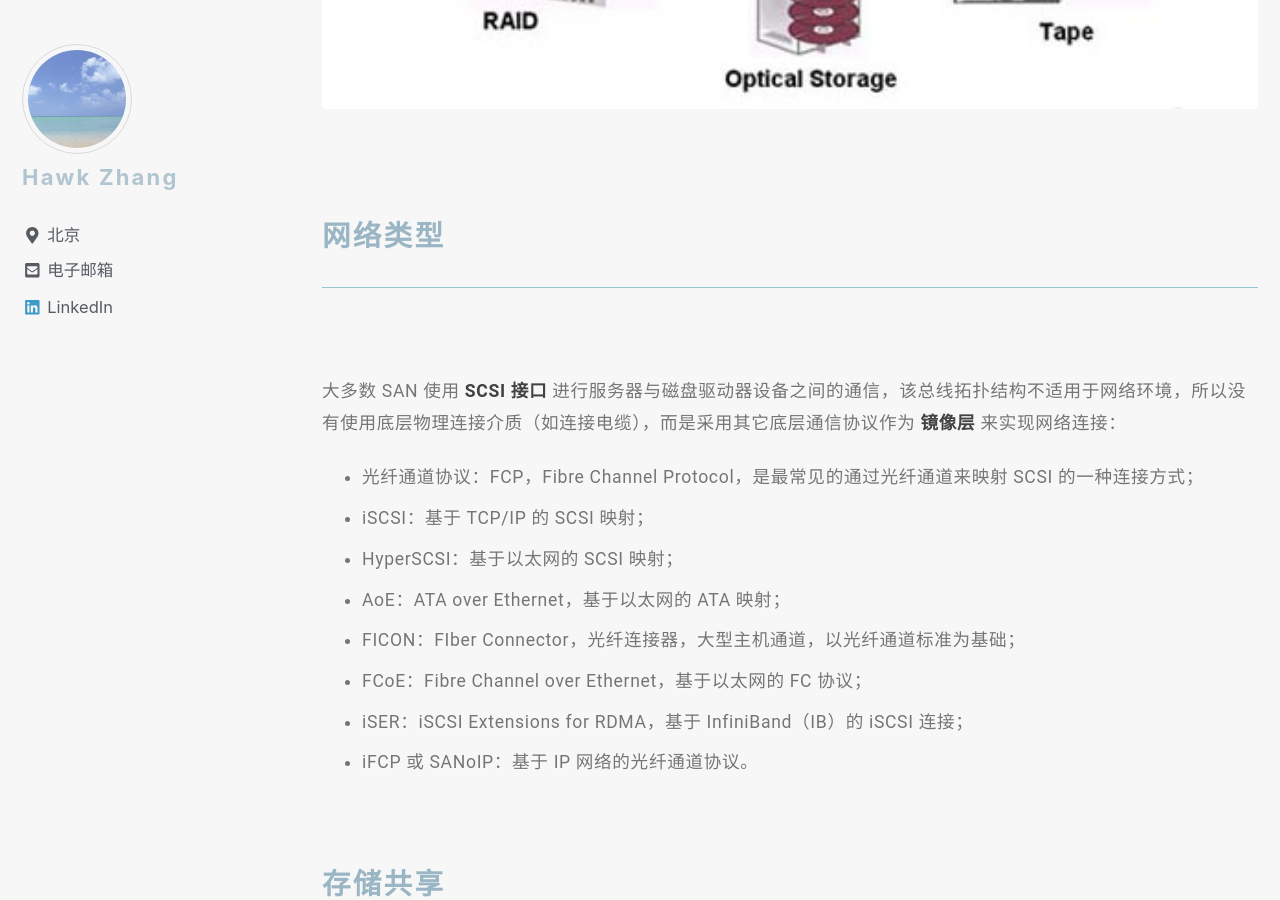
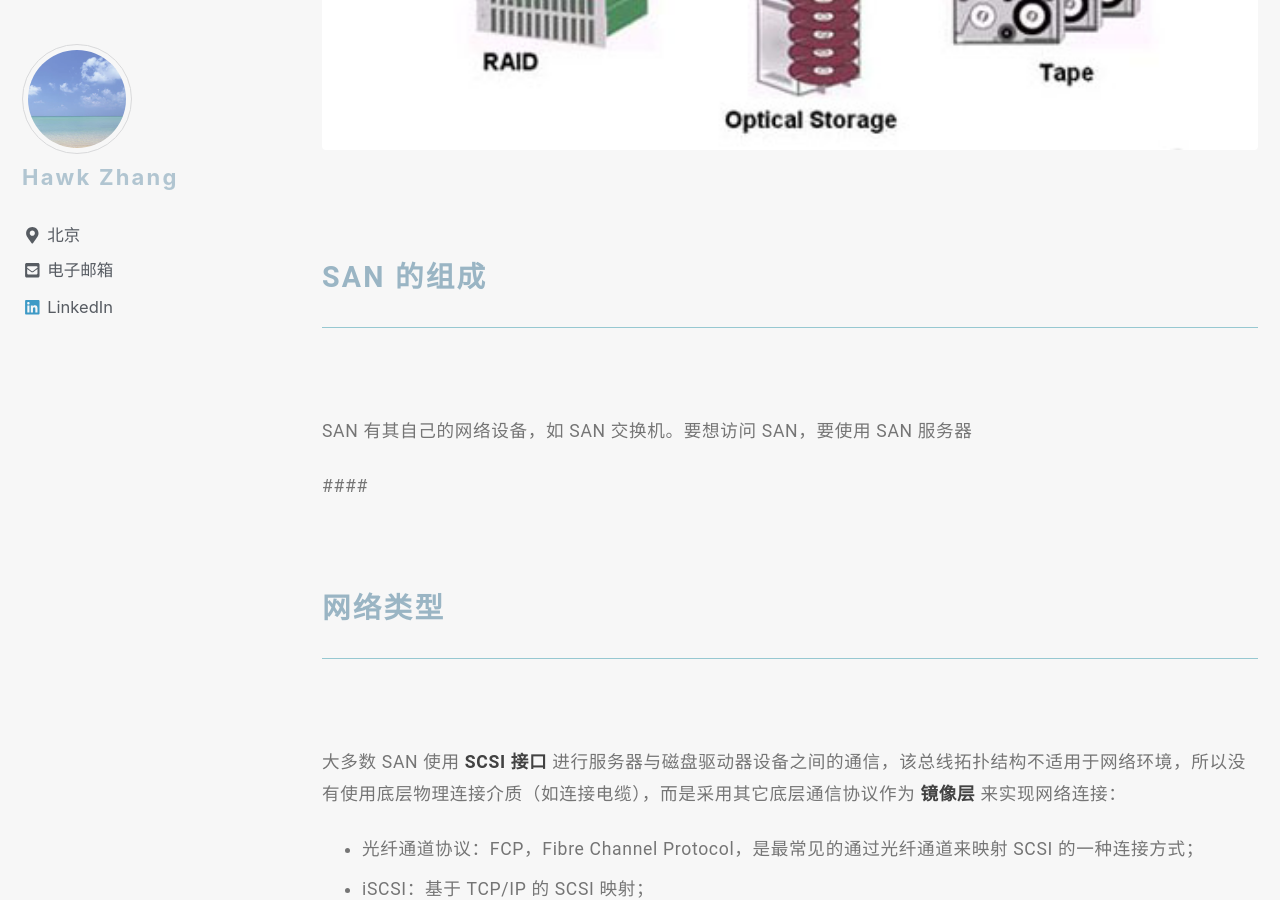
Before and after one commit to narru888/linotes_note, a Jekyll site: the page built from _posts/storage/2018-03-01-das.nas.san.md, in a window 1280 px wide and 900 px high, scrolled down 11379 px. Built offline with Jekyll 4.4.1, drawn with Linux system fonts in a browser that asks for light colours; nearby versions of some CDN libraries; a script that is not in the unit is left out.

Commit message:
update on 2018-11-21 17:20:01 CST

```diff
--- a/_posts/storage/2018-03-01-das.nas.san.md
+++ b/_posts/storage/2018-03-01-das.nas.san.md
@@ -208,6 +208,18 @@
 
 
 
+### SAN 的组成
+
+SAN 有其自己的网络设备，如 SAN 交换机。要想访问 SAN，要使用 SAN 服务器
+
+
+####
+
+
+
+
+
+
 ### 网络类型
 
 大多数 SAN 使用 **SCSI 接口** 进行服务器与磁盘驱动器设备之间的通信，该总线拓扑结构不适用于网络环境，所以没有使用底层物理连接介质（如连接电缆），而是采用其它底层通信协议作为 **镜像层** 来实现网络连接：
```
